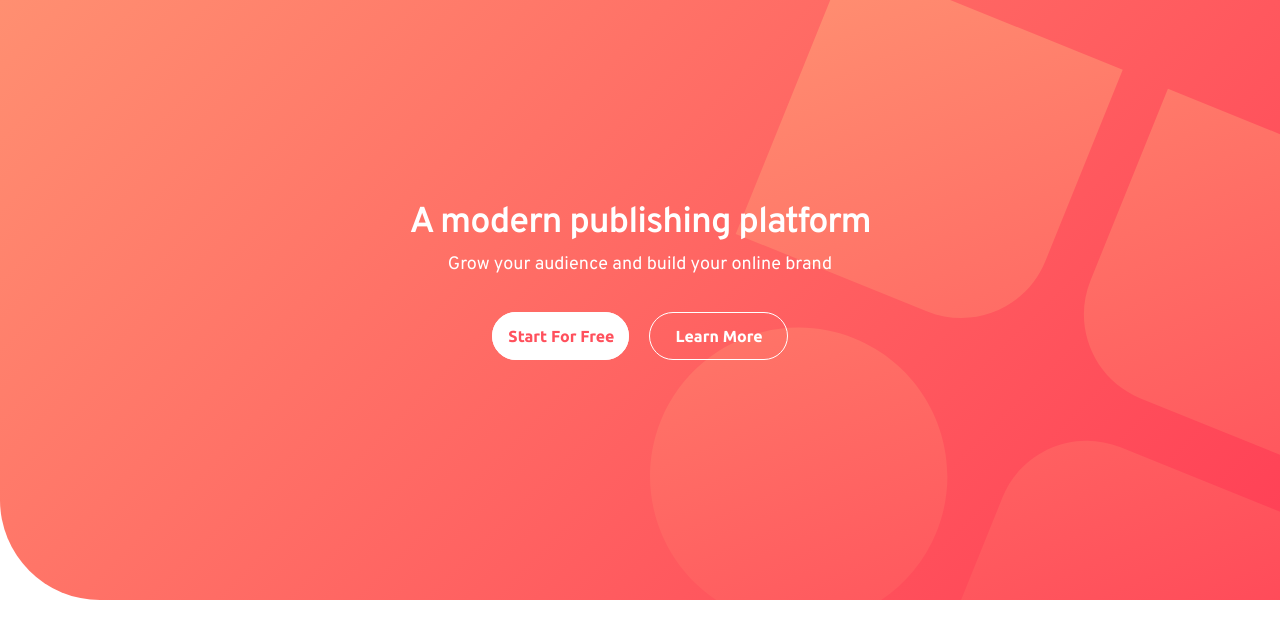
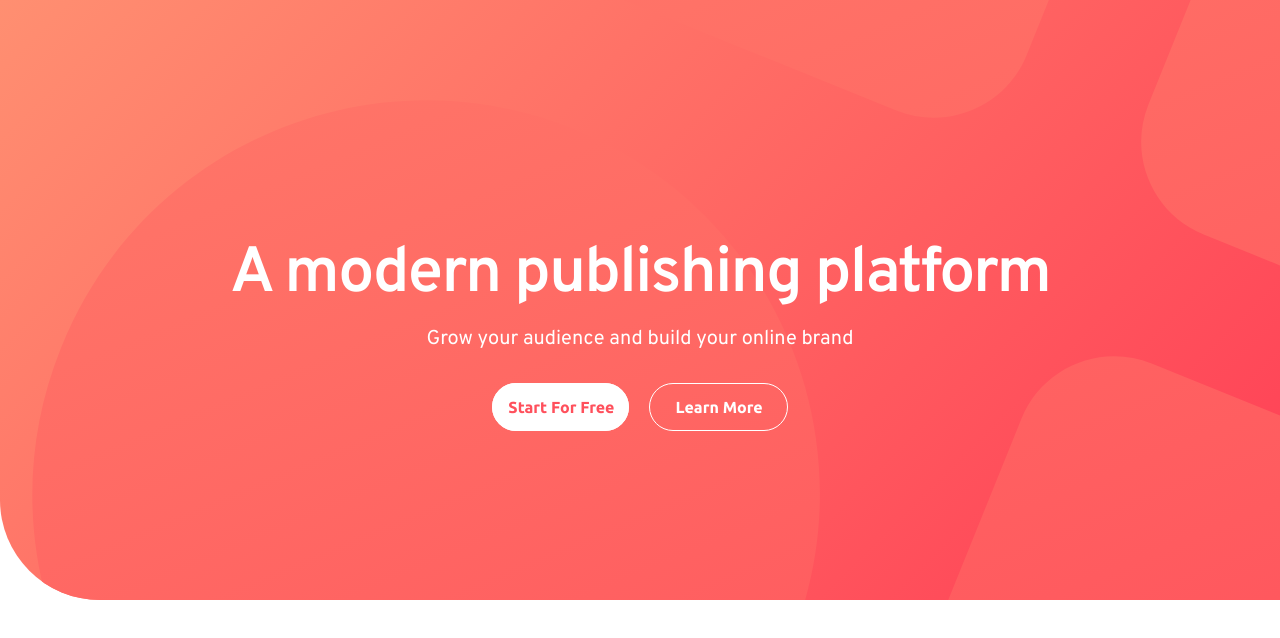
Before and after one commit to ionStici/blogr-landing-page, a website: page index.html in a window 1280 px wide. Drawn offline with Linux system fonts and the light colour scheme.

Commit message:
Finish styling the hero section

```diff
--- a/index.html
+++ b/index.html
@@ -34,7 +34,8 @@
             </div>
 
             <picture>
-                <img class="hero__img" src="./src/images/bg-pattern-intro-mobile.svg" alt="">
+                <source srcset="./src/images/bg-pattern-intro-mobile.svg" media="(max-width: 700px)">
+                <img class="hero__img" src="./src/images/bg-pattern-intro-desktop.svg" alt="">
             </picture>
 
         </section>
--- a/src/css/_base.scss
+++ b/src/css/_base.scss
@@ -33,6 +33,12 @@
   @media only screen and (max-width: 350px) {
     font-size: 30px;
   }
+
+  @media only screen and (min-width: 768px) {
+    font-size: 64px;
+    line-height: 98px;
+    letter-spacing: -1.92px;
+  }
 }
 
 .p {
@@ -41,6 +47,11 @@
   font-weight: 400;
   font-size: 18px;
   line-height: 28px;
+
+  @media only screen and (min-width: 768px) {
+    font-size: 20px;
+    line-height: 31px;
+  }
 }
 
 // BUTTON
--- a/src/css/_hero.scss
+++ b/src/css/_hero.scss
@@ -18,6 +18,10 @@
       padding-top: 120px;
     }
 
+    @media only screen and (min-width: 900px) {
+      padding-top: 226px;
+    }
+
     div {
       margin-top: 48px;
 
@@ -25,6 +29,10 @@
         display: flex;
         flex-direction: column;
         padding: 0 16px;
+      }
+
+      @media only screen and (min-width: 768px) {
+        margin-top: 43px;
       }
     }
   }
@@ -37,5 +45,10 @@
     top: -220px;
     left: 80%;
     transform: translateX(-50%);
+
+    @media only screen and (min-width: 900px) {
+      top: -1350px;
+      width: revert;
+    }
   }
 }
```
Also changed, not shown: src/css/style.css.
